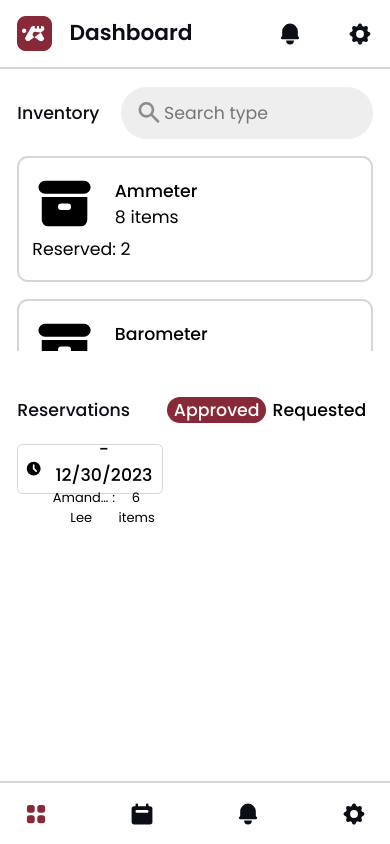
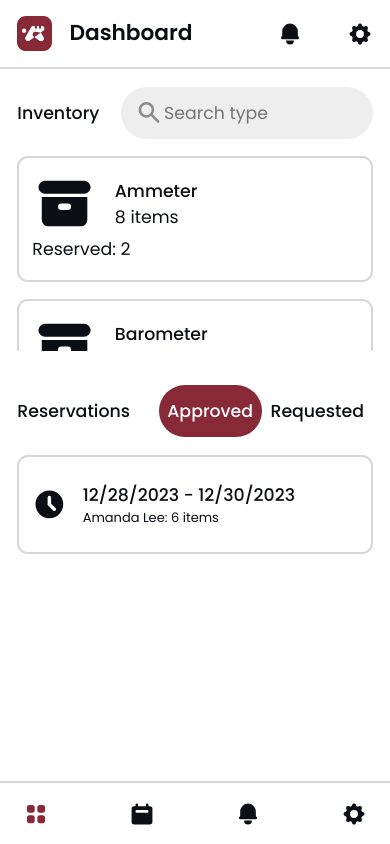
Before and after one commit to tranleduyan/ETC-Frontend, a React (Create React App) app: page /Dashboard in a window 390 px wide. Built offline with nearby package versions, Linux system fonts and the light colour scheme.

Commit message:
Reservations section responsiveness

```diff
--- a/src/Components/Buttons/FilterButton/FilterButton.css
+++ b/src/Components/Buttons/FilterButton/FilterButton.css
@@ -4,11 +4,9 @@
     flex-direction: row;
     justify-content: center;
     align-items: center;
-    height: calc(6.675vmin);
-    border-radius: calc(3.4765625vmin);
-    padding: calc(1.66875vmin);
     border: none;
     background-color: transparent;
+    color: var(--Black1);
 }
 
 .FilterButton-Active {
@@ -19,3 +17,19 @@
 .FilterButton-Container:hover {
     cursor: pointer;
 }
+
+@media screen and (max-width: 480px) {
+    .FilterButton-Container {
+        height: calc(13.35vmin);
+        border-radius: calc(6.953125vmin);
+        padding: calc(2.225vmin);
+    }
+}
+
+@media screen and (min-width: 481px) {
+    .FilterButton-Container {
+        height: calc(6.675vmin);
+        border-radius: calc(3.4765625vmin);
+        padding: calc(1.66875vmin);
+    }
+}
--- a/src/Components/Cards/InventoryTypeSummaryCard/EquipmentTypeSummaryCard.css
+++ b/src/Components/Cards/InventoryTypeSummaryCard/EquipmentTypeSummaryCard.css
@@ -4,6 +4,7 @@
     justify-content: flex-start;
     box-sizing: border-box;
     background-color: transparent;
+    color: var(--Black1);
 }
 
 .EquipmentTypeSummaryCard-InformationContainer {
--- a/src/Components/Cards/ReservationCard/ReservationCard.css
+++ b/src/Components/Cards/ReservationCard/ReservationCard.css
@@ -1,23 +1,14 @@
 .ReservationCard-Container {
-    width: calc(37.4078125vmin);
-    height: calc(12.79375vmin);
     display: flex;
     flex-direction: row;
     justify-content: flex-start;
     align-items: center;
-    border: calc(00.278125vmin) solid var(--Gray1);
-    border-radius: calc(1.390625vmin);
     box-sizing: border-box;
     background-color: transparent;
-    padding: calc(1.66875vmin) calc(1.1125vmin) calc(1.66875vmin) calc(1.66875vmin);
-}
-
-.ReservationCard-Icon {
-    font-size: calc(4.45vmin);
+    color: var(--Black1);
 }
 
 .ReservationCard-InformationContainer {
-    margin-left: calc(2vmin);
     flex: 1;
     display: flex;
     flex-direction: column;
@@ -40,7 +31,6 @@
 }
 
 .ReservationCard-RenterName {
-    max-width: calc(15.9921875vmin);
     display: -webkit-box;
     -webkit-line-clamp: 1;
     -webkit-box-orient: vertical;
@@ -49,16 +39,71 @@
     word-wrap: break-word;
 }
 
-.ReservationCard-ReserveAmount {
-    max-width: calc(8.9vmin);
-}
-
 .ReservationCard-Active {
     background-color: var(--Red1);
-    border: calc(0.278125vmin) solid var(--Red1);
     color: var(--White1);
 }
 
 .ReservationCard-Container:hover {
     cursor: pointer;
 }
+
+@media screen and (min-width: 481px) {
+    .ReservationCard-Container {
+        width: calc(37.4078125vmin);
+        height: calc(12.79375vmin);
+        border: calc(0.278125vmin) solid var(--Gray1);
+        border-radius: calc(1.390625vmin);
+        padding: calc(1.66875vmin) calc(1.1125vmin) calc(1.66875vmin) calc(1.66875vmin);
+    }
+
+    .ReservationCard-Icon {
+        font-size: calc(4.45vmin);
+    }
+
+    .ReservationCard-InformationContainer {
+        margin-left: calc(2vmin);
+    }
+
+    .ReservationCard-RenterName {
+        max-width: calc(15.9921875vmin);
+    }
+
+    .ReservationCard-ReserveAmount {
+        max-width: calc(8.9vmin);
+    }
+
+    .ReservationCard-Active {
+        border: calc(0.278125vmin) solid var(--Red1);
+    }
+}
+
+@media screen and (max-width: 480px) {
+    .ReservationCard-Container {
+        width: 100%;
+        height: calc(25.5875vmin);
+        border: calc(0.55625vmin) solid var(--Gray1);
+        border-radius: calc(2.78125vmin);
+        padding: calc(3.3375vmin) calc(2.225vmin) calc(3.3375vmin) calc(3.3375vmin);
+    }
+
+    .ReservationCard-Icon {
+        font-size: calc(8.9vmin);
+    }
+
+    .ReservationCard-InformationContainer {
+        margin-left: calc(4vmin);
+    }
+
+    .ReservationCard-RenterName {
+        max-width: calc(31.984375vmin);
+    }
+
+    .ReservationCard-ReserveAmount {
+        max-width: calc(17.8vmin);
+    }
+
+    .ReservationCard-Active {
+        border: calc(0.55625vmin) solid var(--Red1);
+    }
+}
--- a/src/Components/Lists/ReservationList/ReservationList.css
+++ b/src/Components/Lists/ReservationList/ReservationList.css
@@ -4,5 +4,16 @@
     justify-content: flex-start;
     flex-wrap: wrap;
     overflow-y: scroll;
-    gap: calc(3.02vmin);
 }
+
+@media screen and (min-width: 481px) {
+    .ReservationList-Container {
+        gap: calc(3.02vmin);
+    }
+}
+
+@media screen and (max-width: 480px) {
+    .ReservationList-Container {
+        gap: calc(4.45vmin);
+    }
+}
--- a/src/Pages/DashboardPage/DashboardPage.css
+++ b/src/Pages/DashboardPage/DashboardPage.css
@@ -1,6 +1,5 @@
 .Dashboard-PageContentContainer {
     width: 100%;
-    height: 100%;
     display: flex;
     flex-direction: column;
     flex: 1;
@@ -67,8 +66,6 @@
 
 .Dashboard-ReservationList {
     width: 100%;
-    height: calc(calc(100%) - calc(6.675vmin));
-    margin-top: calc(2.225vmin)
 }
 
 .Dashboard-RightContentPanel {
@@ -120,6 +117,10 @@
 }
 
 @media screen and (min-width: 481px) {
+    .Dashboard-PageContentContainer {
+        height: 100%;
+    }
+
     .Dashboard-PageHeaderContainer {
         height: calc(9.45625vmin);
         border-bottom: calc(0.278125vmin) solid var(--Gray1);
@@ -161,9 +162,25 @@
         height: calc(calc(100%) - calc(6.675vmin));
         margin-top: calc(2.225vmin);
     }
+
+    .Dashboard-ReservationList {
+        height: calc(calc(100%) - calc(6.675vmin));
+        margin-top: calc(2.225vmin);
+    }
 }
 
 @media screen and (max-width: 480px) {
+    .Dashboard-PageContentContainer {
+        height: 0px;
+    }
+
+    .Dashboard-PageContentContainer {
+        width: 100%;
+        display: flex;
+        flex-direction: column;
+        flex: 1;
+    }
+
     .Dashboard-PageHeaderContainer {
         height: calc(17.8vmin);
         border-bottom: calc(0.55625vmin) solid var(--Gray1);
@@ -229,6 +246,11 @@
         margin-top: calc(4.45vmin);
     }
 
+    .Dashboard-ReservationList {
+        height: calc(calc(100%) - calc(13.35vmin));
+        margin-top: calc(4.45vmin);
+    }
+
     .Dashboard-RightContentPanel {
         display: none;
     }
```
Also changed, not shown: src/Components/Cards/ReservationCard/ReservationCard.js (indentation only).
